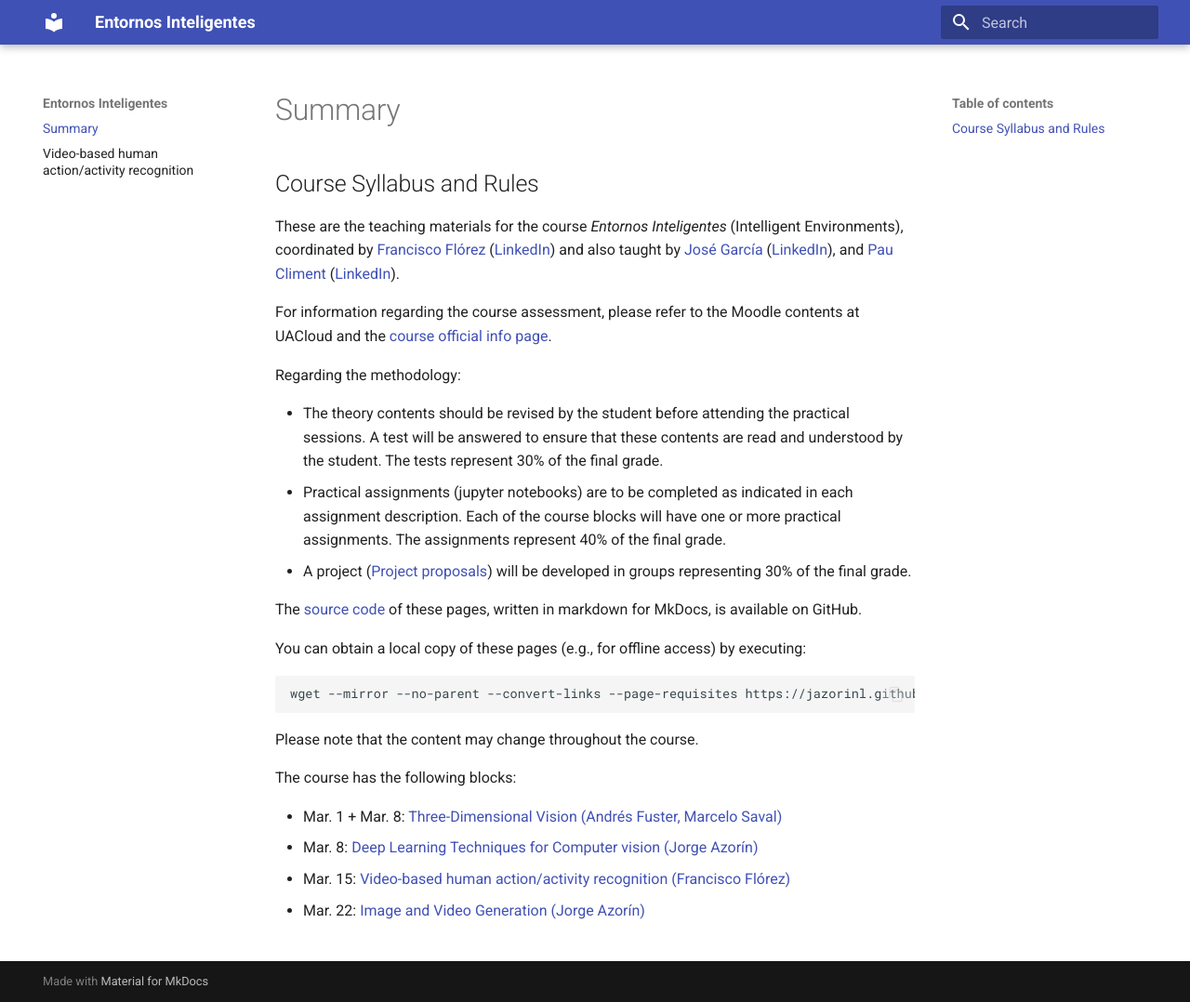
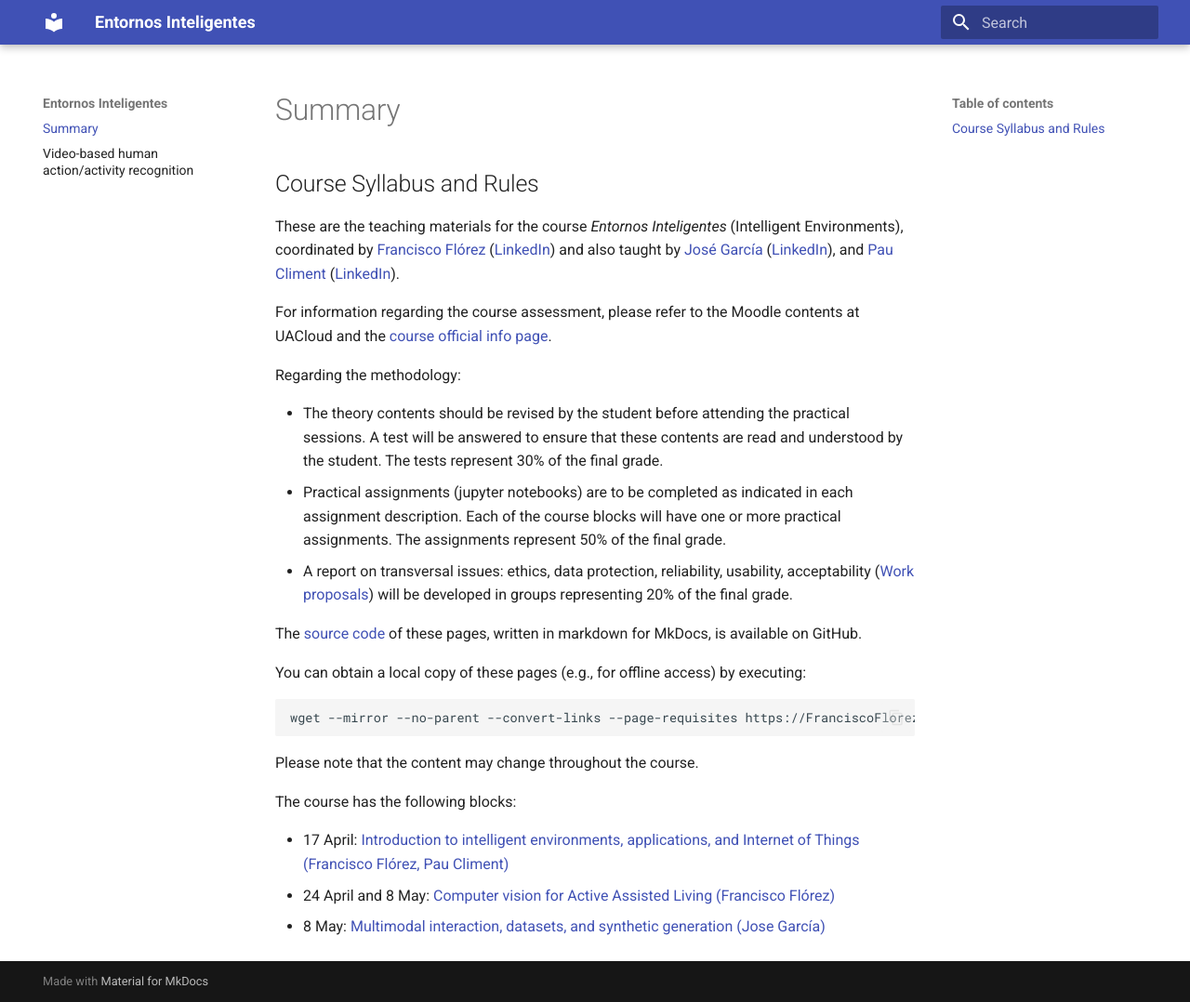
Before and after one commit to FranciscoFlorezRevuelta/EI, an MkDocs documentation site: the page built from docs/index.md, in a window 1280 px wide and 1078 px high. Shown: the whole window at 93% size. Built offline with MkDocs 1.6.1 and Material for MkDocs 9.7.7, drawn with Linux system fonts in a browser that asks for light colours.

Commit message:
Update index.md

```diff
--- a/docs/index.md
+++ b/docs/index.md
@@ -17,22 +17,21 @@ For information regarding the course assessment, please refer to the Moodle cont
 Regarding the methodology:
 
 - The theory contents should be revised by the student before attending the practical sessions. A test will be answered to ensure that these contents are read and understood by the student. The tests represent 30% of the final grade.
-- Practical assignments (jupyter notebooks) are to be completed as indicated in each assignment description. Each of the course blocks will have one or more practical assignments. The assignments represent 40% of the final grade.
-- A project ([Project proposals](projects.md)) will be developed in groups representing 30% of the final grade.
+- Practical assignments (jupyter notebooks) are to be completed as indicated in each assignment description. Each of the course blocks will have one or more practical assignments. The assignments represent 50% of the final grade.
+- A report on transversal issues: ethics, data protection, reliability, usability, acceptability ([Work proposals](work_proposals.md)) will be developed in groups representing 20% of the final grade.
 
 The [source code][source] of these pages, written in markdown for MkDocs, is available on GitHub.
 
-[source]: https://github.com/jazorinl/tava
+[source]: https://github.com/FranciscoFlorezRevuelta/EI
 
 You can obtain a local copy of these pages (e.g., for offline access) by executing:
 
-    wget --mirror --no-parent --convert-links --page-requisites https://jazorinl.github.io/tava
+    wget --mirror --no-parent --convert-links --page-requisites https://FranciscoFlorezRevuelta.github.io/EI
 
 Please note that the content may change throughout the course.
 
 The course has the following blocks:
 
-* Mar. 1 + Mar. 8: [Three-Dimensional Vision (Andrés Fuster, Marcelo Saval)](3d.md)
-* Mar. 8: [Deep Learning Techniques for Computer vision (Jorge Azorín)](dnnCV.md)
-* Mar. 15: [Video-based human action/activity recognition (Francisco Flórez)](HAR.md)
-* Mar. 22: [Image and Video Generation (Jorge Azorín)](generative.md)
+* 17 April: [Introduction to intelligent environments, applications, and Internet of Things (Francisco Flórez, Pau Climent)](AmI.md)
+* 24 April and 8 May: [Computer vision for Active Assisted Living (Francisco Flórez)](CV_AAL.md)
+* 8 May: [Multimodal interaction, datasets, and synthetic generation (Jose García)](multimodal_interaction.md)
```
